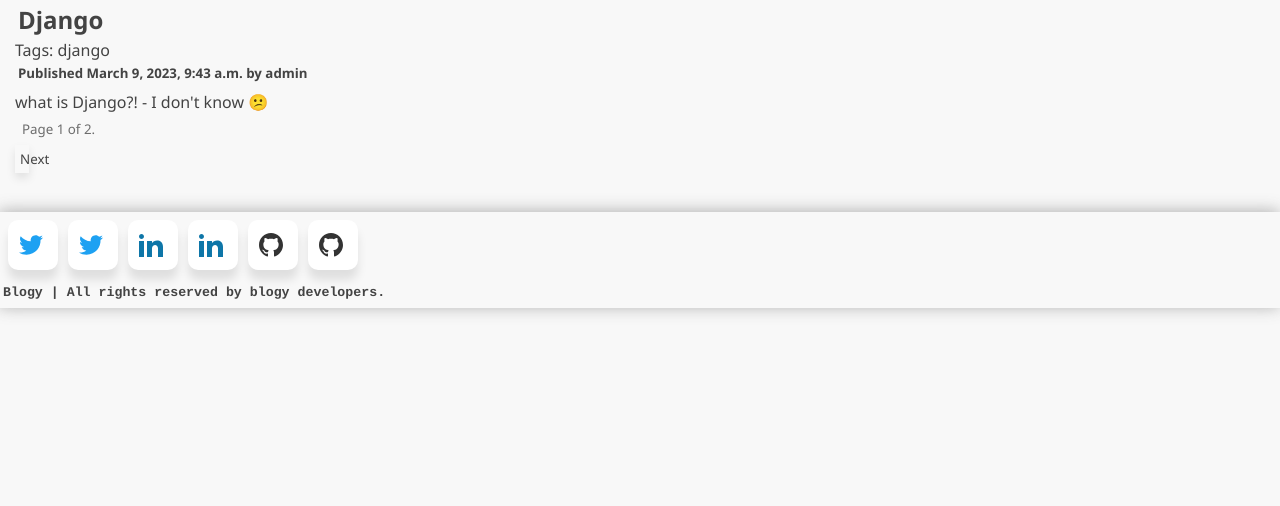
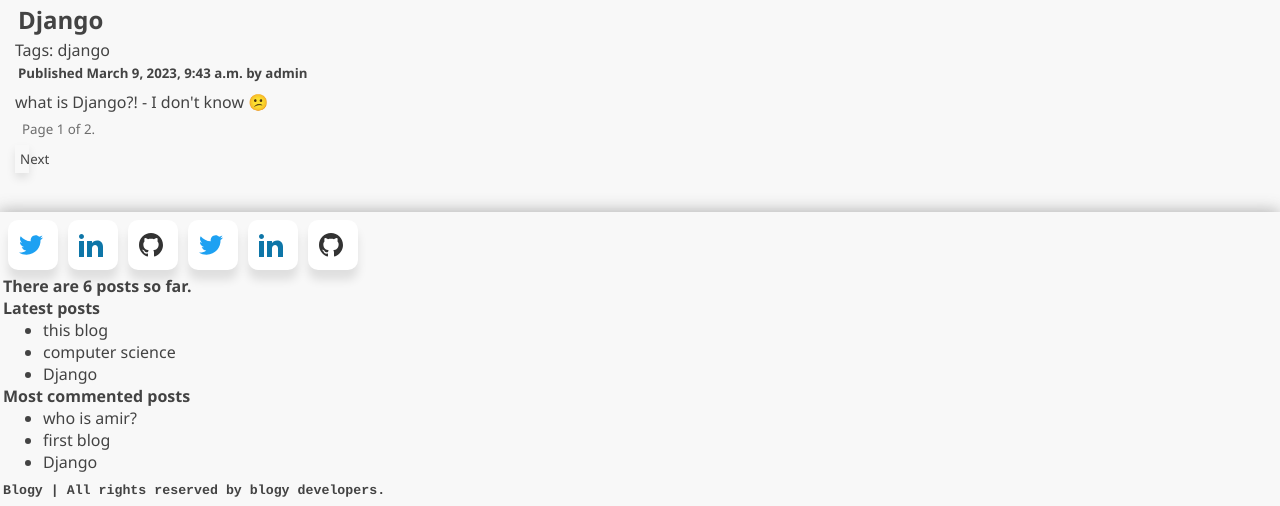
Before and after one commit to dev-blogy/Blogy, a Django app: page / in a window 1280 px wide. Shown: the part 380-886 px from the top of the page. Before the commit the page ends 695 px from the top, so only its background shows below. Run offline with Django 4.2, Linux system fonts and the light colour scheme; data comes from the database, SQL or seed files in the repository; both versions use the stored data as it was after the commit; parts of the project's set-up code (start-up, migrations or seed data) failed here and were passed over.

Commit message:
Added tag functionality to blog and in templates footer, added latest posts tag and most commented tags.

```diff
--- a/blog/templates/blog/base.html
+++ b/blog/templates/blog/base.html
@@ -1,3 +1,4 @@
+{% load blog_tags %}
 {% load static %}
 <!DOCTYPE html >
 <html lang="en">
@@ -37,24 +38,36 @@
             <div id="twitter" class="social-btn flex-center">
                 <svg viewBox="0 0 24 24" height="24" width="24" xmlns="http://www.w3.org/2000/svg"><path d="M24 4.557c-.883.392-1.832.656-2.828.775 1.017-.609 1.798-1.574 2.165-2.724-.951.564-2.005.974-3.127 1.195-.897-.957-2.178-1.555-3.594-1.555-3.179 0-5.515 2.966-4.797 6.045-4.091-.205-7.719-2.165-10.148-5.144-1.29 2.213-.669 5.108 1.523 6.574-.806-.026-1.566-.247-2.229-.616-.054 2.281 1.581 4.415 3.949 4.89-.693.188-1.452.232-2.224.084.626 1.956 2.444 3.379 4.6 3.419-2.07 1.623-4.678 2.348-7.29 2.04 2.179 1.397 4.768 2.212 7.548 2.212 9.142 0 14.307-7.721 13.995-14.646.962-.695 1.797-1.562 2.457-2.549z"></path></svg><span>@eli.shirdel82</span>
             </div>
+            <div id="linkedin" class="social-btn flex-center">
+                <svg viewBox="0 0 24 24" height="24" width="24" xmlns="http://www.w3.org/2000/svg"><path d="M4.98 3.5c0 1.381-1.11 2.5-2.48 2.5s-2.48-1.119-2.48-2.5c0-1.38 1.11-2.5 2.48-2.5s2.48 1.12 2.48 2.5zm.02 4.5h-5v16h5v-16zm7.982 0h-4.968v16h4.969v-8.399c0-4.67 6.029-5.052 6.029 0v8.399h4.988v-10.131c0-7.88-8.922-7.593-11.018-3.714v-2.155z"></path></svg><span>Elahe Shirdel</span>
+            </div>
+            <div id="github" class="social-btn flex-center">
+                <svg viewBox="0 0 24 24" height="24" width="24" xmlns="http://www.w3.org/2000/svg"><path d="M12 0c-6.626 0-12 5.373-12 12 0 5.302 3.438 9.8 8.207 11.387.599.111.793-.261.793-.577v-2.234c-3.338.726-4.033-1.416-4.033-1.416-.546-1.387-1.333-1.756-1.333-1.756-1.089-.745.083-.729.083-.729 1.205.084 1.839 1.237 1.839 1.237 1.07 1.834 2.807 1.304 3.492.997.107-.775.418-1.305.762-1.604-2.665-.305-5.467-1.334-5.467-5.931 0-1.311.469-2.381 1.236-3.221-.124-.303-.535-1.524.117-3.176 0 0 1.008-.322 3.301 1.23.957-.266 1.983-.399 3.003-.404 1.02.005 2.047.138 3.006.404 2.291-1.552 3.297-1.23 3.297-1.23.653 1.653.242 2.874.118 3.176.77.84 1.235 1.911 1.235 3.221 0 4.609-2.807 5.624-5.479 5.921.43.372.823 1.102.823 2.222v3.293c0 .319.192.694.801.576 4.765-1.589 8.199-6.086 8.199-11.386 0-6.627-5.373-12-12-12z"></path></svg><span>Eli-Shirdel</span>
+            </div>
             <div id="twitter" class="social-btn flex-center">
                 <svg viewBox="0 0 24 24" height="24" width="24" xmlns="http://www.w3.org/2000/svg"><path d="M24 4.557c-.883.392-1.832.656-2.828.775 1.017-.609 1.798-1.574 2.165-2.724-.951.564-2.005.974-3.127 1.195-.897-.957-2.178-1.555-3.594-1.555-3.179 0-5.515 2.966-4.797 6.045-4.091-.205-7.719-2.165-10.148-5.144-1.29 2.213-.669 5.108 1.523 6.574-.806-.026-1.566-.247-2.229-.616-.054 2.281 1.581 4.415 3.949 4.89-.693.188-1.452.232-2.224.084.626 1.956 2.444 3.379 4.6 3.419-2.07 1.623-4.678 2.348-7.29 2.04 2.179 1.397 4.768 2.212 7.548 2.212 9.142 0 14.307-7.721 13.995-14.646.962-.695 1.797-1.562 2.457-2.549z"></path></svg><span>@amirsazgaran</span>
             </div>
 
             <div id="linkedin" class="social-btn flex-center">
-                <svg viewBox="0 0 24 24" height="24" width="24" xmlns="http://www.w3.org/2000/svg"><path d="M4.98 3.5c0 1.381-1.11 2.5-2.48 2.5s-2.48-1.119-2.48-2.5c0-1.38 1.11-2.5 2.48-2.5s2.48 1.12 2.48 2.5zm.02 4.5h-5v16h5v-16zm7.982 0h-4.968v16h4.969v-8.399c0-4.67 6.029-5.052 6.029 0v8.399h4.988v-10.131c0-7.88-8.922-7.593-11.018-3.714v-2.155z"></path></svg><span>Elahe Shirdel</span>
-            </div>
-            <div id="linkedin" class="social-btn flex-center">
                 <svg viewBox="0 0 24 24" height="24" width="24" xmlns="http://www.w3.org/2000/svg"><path d="M4.98 3.5c0 1.381-1.11 2.5-2.48 2.5s-2.48-1.119-2.48-2.5c0-1.38 1.11-2.5 2.48-2.5s2.48 1.12 2.48 2.5zm.02 4.5h-5v16h5v-16zm7.982 0h-4.968v16h4.969v-8.399c0-4.67 6.029-5.052 6.029 0v8.399h4.988v-10.131c0-7.88-8.922-7.593-11.018-3.714v-2.155z"></path></svg><span>Amir Sazgaran</span>
             </div>
 
             <div id="github" class="social-btn flex-center">
-                <svg viewBox="0 0 24 24" height="24" width="24" xmlns="http://www.w3.org/2000/svg"><path d="M12 0c-6.626 0-12 5.373-12 12 0 5.302 3.438 9.8 8.207 11.387.599.111.793-.261.793-.577v-2.234c-3.338.726-4.033-1.416-4.033-1.416-.546-1.387-1.333-1.756-1.333-1.756-1.089-.745.083-.729.083-.729 1.205.084 1.839 1.237 1.839 1.237 1.07 1.834 2.807 1.304 3.492.997.107-.775.418-1.305.762-1.604-2.665-.305-5.467-1.334-5.467-5.931 0-1.311.469-2.381 1.236-3.221-.124-.303-.535-1.524.117-3.176 0 0 1.008-.322 3.301 1.23.957-.266 1.983-.399 3.003-.404 1.02.005 2.047.138 3.006.404 2.291-1.552 3.297-1.23 3.297-1.23.653 1.653.242 2.874.118 3.176.77.84 1.235 1.911 1.235 3.221 0 4.609-2.807 5.624-5.479 5.921.43.372.823 1.102.823 2.222v3.293c0 .319.192.694.801.576 4.765-1.589 8.199-6.086 8.199-11.386 0-6.627-5.373-12-12-12z"></path></svg><span>Eli-Shirdel</span>
-            </div>
-            <div id="github" class="social-btn flex-center">
                 <svg viewBox="0 0 24 24" height="24" width="24" xmlns="http://www.w3.org/2000/svg"><path d="M12 0c-6.626 0-12 5.373-12 12 0 5.302 3.438 9.8 8.207 11.387.599.111.793-.261.793-.577v-2.234c-3.338.726-4.033-1.416-4.033-1.416-.546-1.387-1.333-1.756-1.333-1.756-1.089-.745.083-.729.083-.729 1.205.084 1.839 1.237 1.839 1.237 1.07 1.834 2.807 1.304 3.492.997.107-.775.418-1.305.762-1.604-2.665-.305-5.467-1.334-5.467-5.931 0-1.311.469-2.381 1.236-3.221-.124-.303-.535-1.524.117-3.176 0 0 1.008-.322 3.301 1.23.957-.266 1.983-.399 3.003-.404 1.02.005 2.047.138 3.006.404 2.291-1.552 3.297-1.23 3.297-1.23.653 1.653.242 2.874.118 3.176.77.84 1.235 1.911 1.235 3.221 0 4.609-2.807 5.624-5.479 5.921.43.372.823 1.102.823 2.222v3.293c0 .319.192.694.801.576 4.765-1.589 8.199-6.086 8.199-11.386 0-6.627-5.373-12-12-12z"></path></svg><span>la1665</span>
             </div>
         </div>
+        <h4>There are {% total_posts %} posts so far.</h4>
+        <h4>Latest posts</h4>
+        {% show_latest_posts 3 %}
+        <h4>Most commented posts</h4>
+        {% get_most_commented_posts 3 as most_commented_posts %}
+        <ul>
+            {% for post in most_commented_posts %}
+            <li>
+                <a href="{{ post.get_absolute_url }}">{{ post.title }}</a>
+            </li>
+            {% endfor %}
+        </ul>
         <h5 class="footi">Blogy | All rights reserved by blogy developers.</h5>
     </footer>
 </body>
--- /dev/null
+++ b/blog/templates/blog/post/latest_posts.html
@@ -0,0 +1,7 @@
+<ul>
+    {% for post in latest_posts %}
+    <li>
+        <a href="{{ post.get_absolute_url }}">{{ post.title }}</a>
+    </li>
+    {% endfor %}
+</ul>
--- /dev/null
+++ b/blog/templatetags/blog_tags.py
@@ -0,0 +1,20 @@
+from django import template
+from django.db.models import Count
+from ..models import Post
+
+register = template.Library()
+
+@register.simple_tag
+def total_posts():
+    return Post.published.count()
+
+@register.simple_tag
+def get_most_commented_posts(count=5):
+    return Post.published.annotate(
+        total_comments=Count('comments')
+    ).order_by('-total_comments')[:count]
+
+@register.inclusion_tag('blog/post/latest_posts.html')
+def show_latest_posts(count=5):
+    latest_posts = Post.published.order_by('-publish')[:count]
+    return {'latest_posts': latest_posts}
--- a/blog/views.py
+++ b/blog/views.py
@@ -4,6 +4,7 @@ from django.core.paginator import Paginator, EmptyPage,\
 from django.views.generic import ListView
 from django.core.mail import send_mail
 from django.views.decorators.http import require_POST
+from django.db.models import Count
 from taggit.models import Tag
 
 from .models import Post, Comment
@@ -51,8 +52,19 @@ def post_detail(request, year, month, day, post):
     comments = post.comments.filter(active=True)
     # Form for users to comment
     form = CommentForm()
+    # List of similar posts
+    post_tags_ids = post.tags.values_list('id', flat=True)
+    similar_posts = Post.published.filter(tags__in=post_tags_ids)\
+        .exclude(id=post.id)
+    similar_posts = similar_posts.annotate(same_tags=Count('tags'))\
+        .order_by('-same_tags', '-publish')[:4]
 
-    return render(request, 'blog/post/detail.html', {'post': post, 'comments': comments, 'form': form})
+    return render(request,
+                  'blog/post/detail.html',
+                  {'post': post,
+                   'comments': comments,
+                   'form': form,
+                   'similar_posts': similar_posts})
 
 
 def post_share(request, post_id):
```
Also changed, not shown: blog/templates/blog/post/detail.html (+12 -1 lines), blog/templatetags/__init__.py (added), db.sqlite3.
